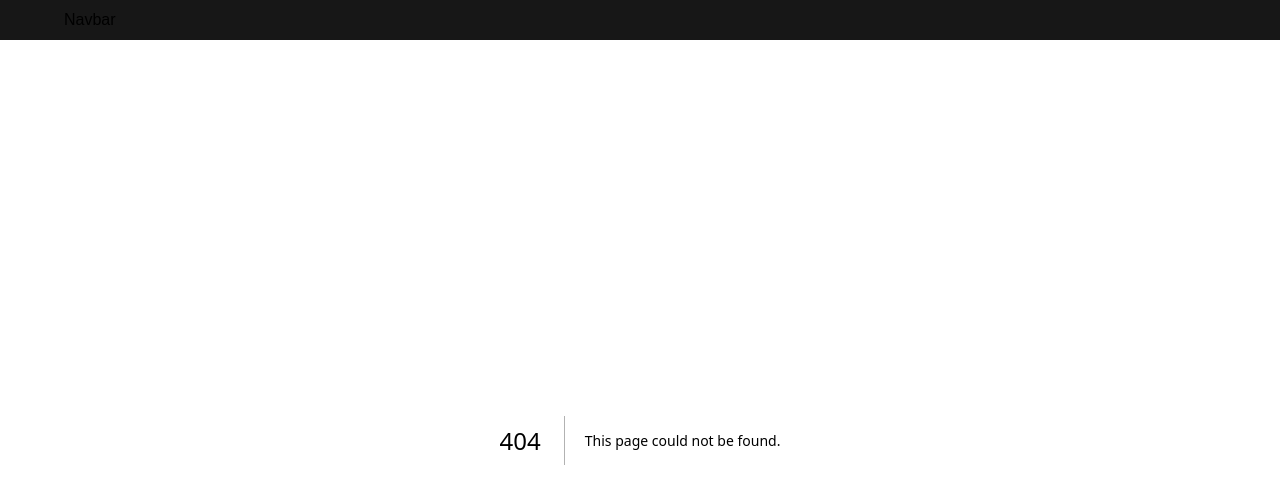
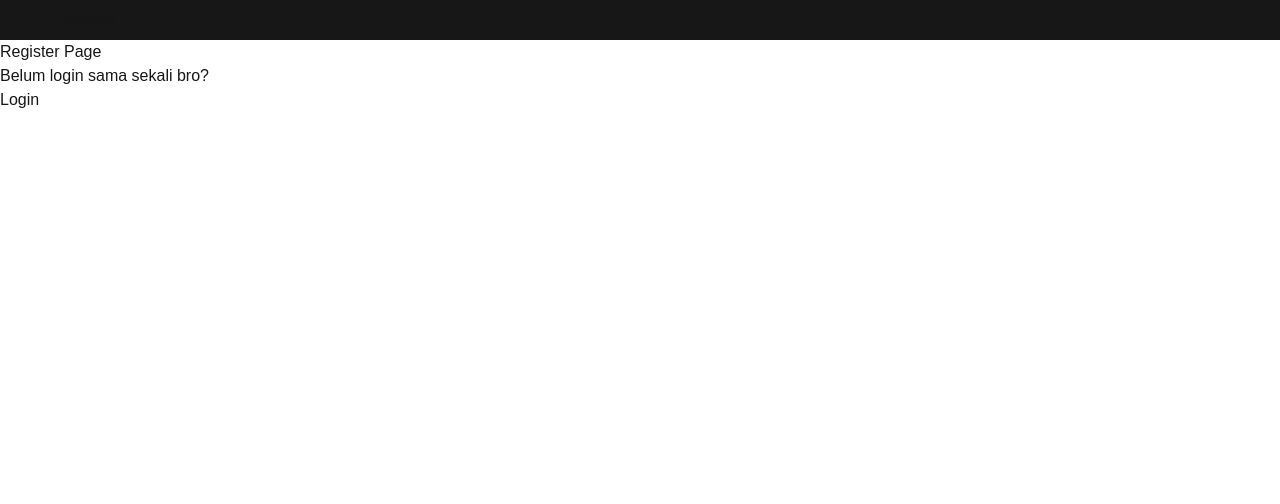
Before and after one commit to piansah/nextjs-app, a Next.js app: page /auth/register in a window 1280 px wide. Before the commit this address had no page. Shown: the top 504 px of the page. Built offline with nearby package versions, Linux system fonts and the light colour scheme.

Commit message:
Link & Navigation

```diff
--- /dev/null
+++ b/src/pages/auth/login.tsx
@@ -0,0 +1,21 @@
+import Link from "next/link";
+import { useRouter } from "next/router";
+
+export default function LoginPage() {
+  const { push } = useRouter();
+
+  const handleLogin = () => {
+    push("/product");
+  };
+
+  return (
+    <div>
+      <h1>Login Page</h1>
+      <button onClick={handleLogin}>Login</button>
+      <p>
+        Belum register sama sekali bro? <br />
+        <Link href="/auth/register">Register</Link>
+      </p>
+    </div>
+  );
+}
--- /dev/null
+++ b/src/pages/auth/register.tsx
@@ -0,0 +1,13 @@
+import Link from "next/link";
+
+export default function RegisterPage() {
+  return (
+    <div>
+      <h1>Register Page</h1>
+      <p>
+        Belum login sama sekali bro? <br />
+        <Link href="/auth/login">Login</Link>
+      </p>
+    </div>
+  );
+}
--- a/src/pages/product/index.tsx
+++ b/src/pages/product/index.tsx
@@ -1,7 +1,19 @@
-export default function ProductPage () {
-   return (
-      <div>
-         <h1>Product Page</h1>
-      </div>
-   )
+import { useEffect, useState } from "react";
+import { useRouter } from "next/router";
+
+export default function ProductPage() {
+  const [isLogin] = useState(false);
+  const { push } = useRouter();
+
+  useEffect(() => {
+    if (!isLogin) {
+      push("/auth/login");
+    }
+  }, [isLogin, push]);
+
+  return (
+    <div>
+      <h1>Product Page</h1>
+    </div>
+  );
 }
--- /dev/null
+++ b/src/pages/shop/[...slug].tsx
@@ -0,0 +1,15 @@
+import { useRouter } from "next/router";
+
+const ShopPage = () => {
+  const {query} = useRouter();
+
+
+  return (
+    <div>
+      <h1>Detail Product</h1>
+      <p>Shop: {`${query.slug && query.slug[0] + "-" + query.slug[1]}`}</p>
+    </div>
+  );
+}
+
+export default ShopPage;
```
